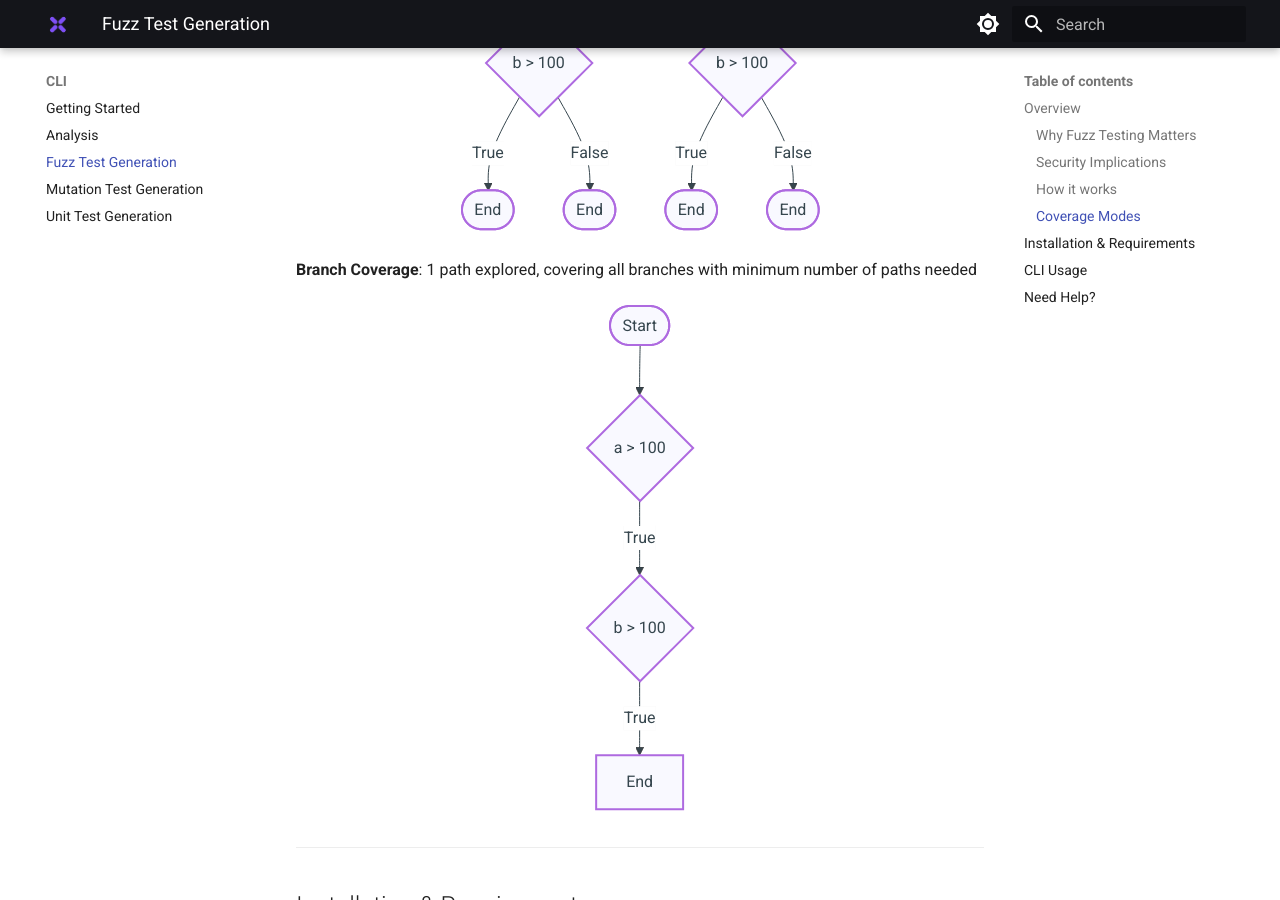
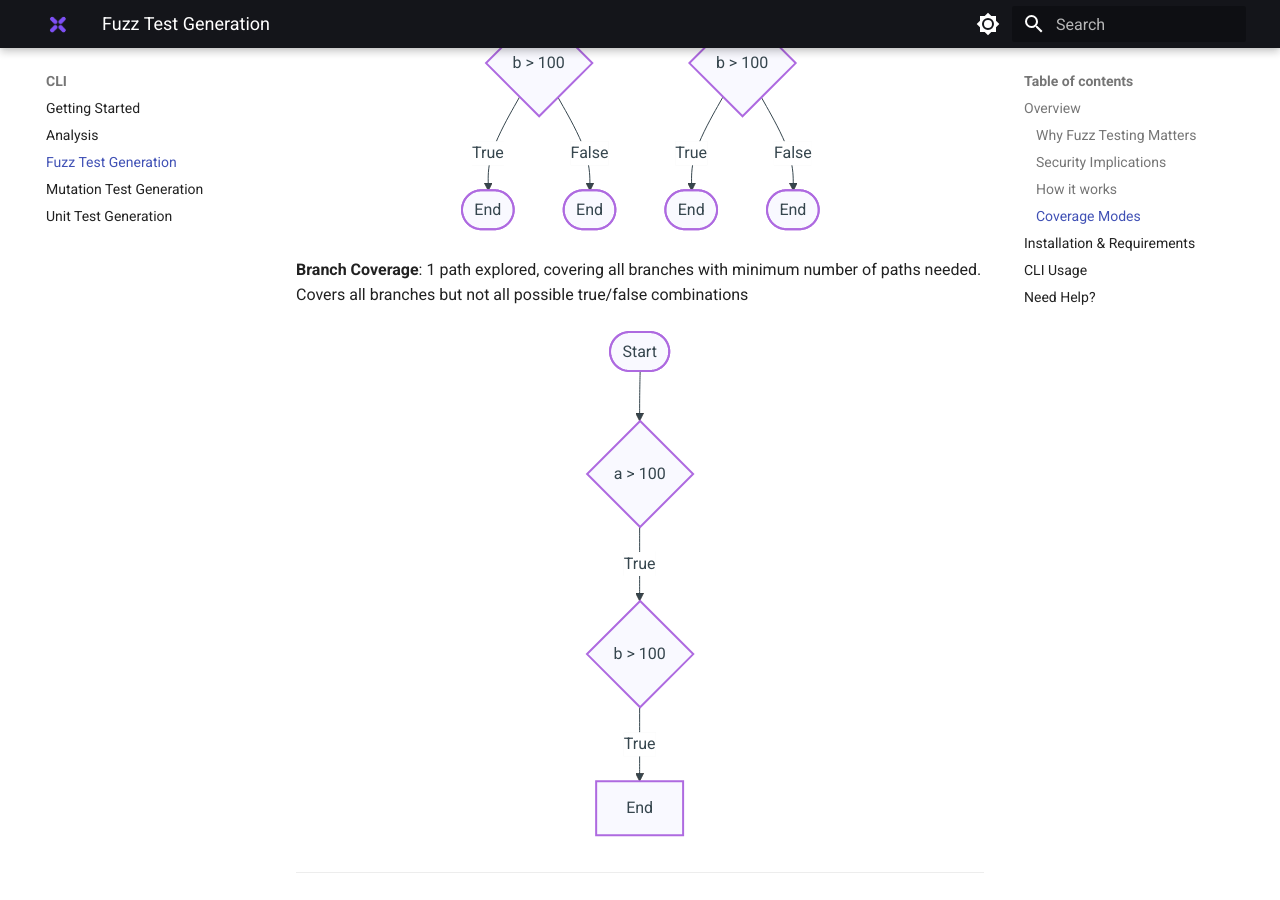
Before and after one commit to olympix/olympix.github.io, an MkDocs documentation site: the page built from docs/CLI/Fuzz Testing.md, in a window 1280 px wide and 900 px high, scrolled down 2465 px. Built offline with MkDocs 1.6.1 and Material for MkDocs 9.7.7, drawn with Linux system fonts in a browser that asks for light colours; emoji names are drawn with the system emoji font.

Commit message:
#1082 Improving branch coverage description

````diff
--- a/docs/CLI/Fuzz Testing.md
+++ b/docs/CLI/Fuzz Testing.md
@@ -90,7 +90,7 @@ flowchart TD
 ```
 </div>
 
-**Branch Coverage**: 1 path explored, covering all branches with minimum number of paths needed
+**Branch Coverage**: 1 path explored, covering all branches with minimum number of paths needed. Covers all branches but not all possible true/false combinations
 
 <div align="center"">
 ``` mermaid
````
